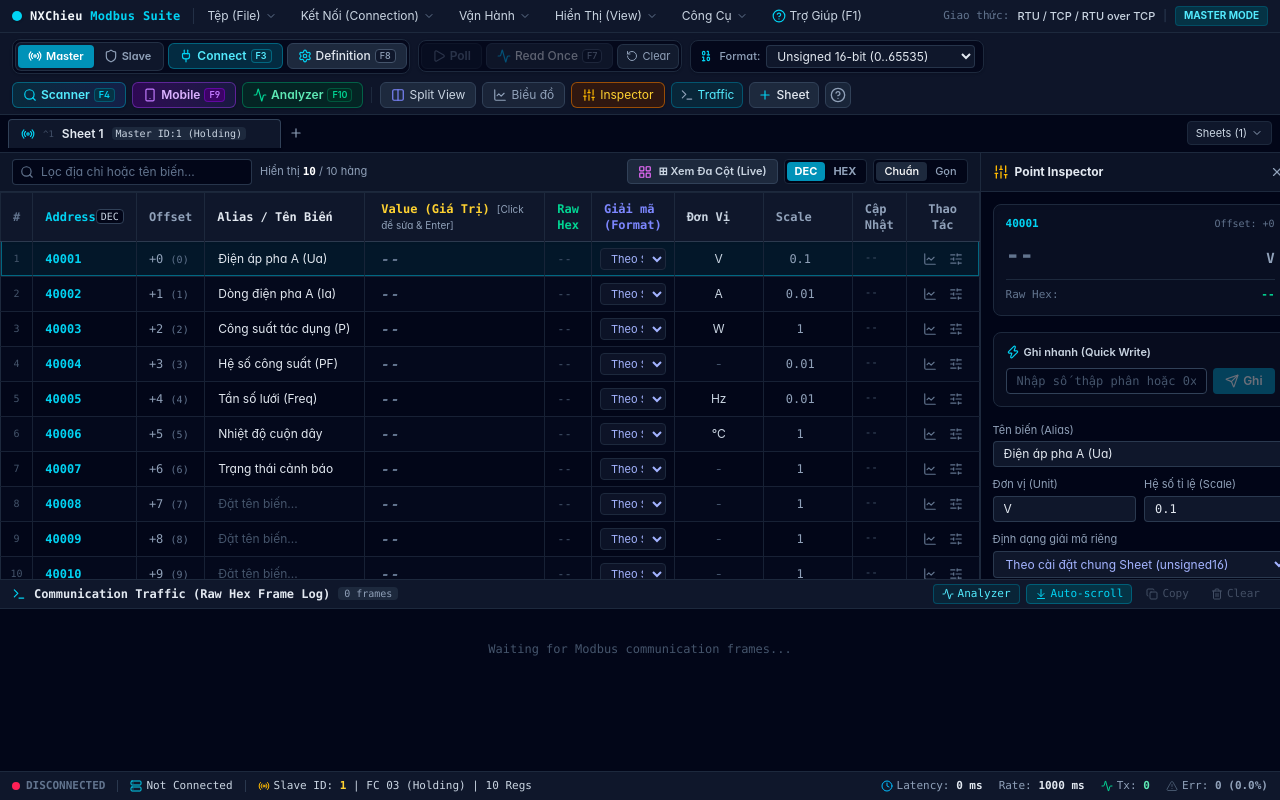
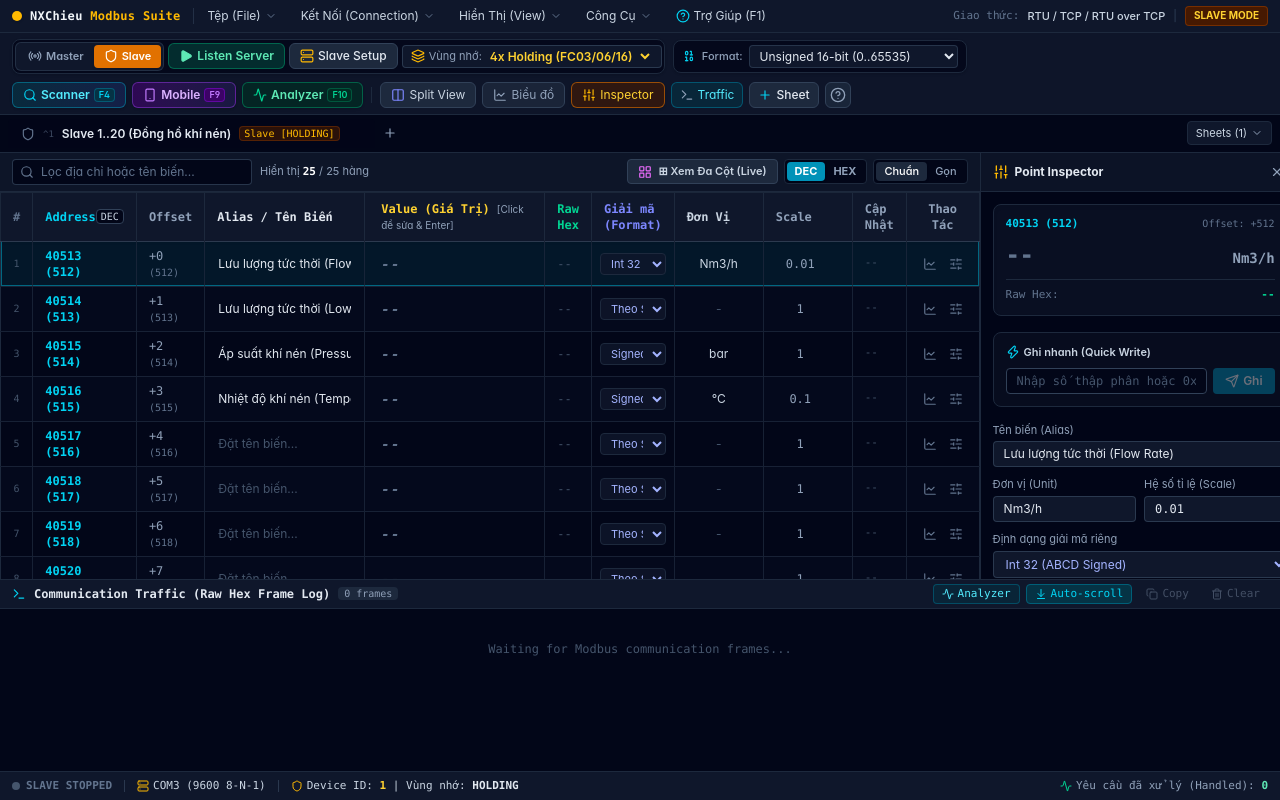
Before and after one commit to hoangchieu91/NXChieu-modbus-tool, a React (Vite) app: page / in a window 1280 px wide. Built offline with nearby package versions, Linux system fonts and the light colour scheme.

Commit message:
feat: auto-load default project and configure initial air meter registers

```diff
--- a/src/App.tsx
+++ b/src/App.tsx
@@ -256,42 +256,56 @@ interface PerTabState {
 }
 
 const INITIAL_TAB: TabSession = {
-  id: 'tab-1',
-  title: 'Sheet 1',
-  role: 'master',
-  definition: DEFAULT_DEFINITION,
+  id: 'tab-com3-slaves-airmeter',
+  title: 'Slave 1..20 (Đồng hồ khí nén)',
+  role: 'slave',
+  definition: {
+    slave_id: 1,
+    function_code: 3,
+    start_address: 512,
+    quantity: 25,
+    scan_rate_ms: 1000,
+  },
   format: 'unsigned16',
+  formats: {
+    512: 'long_abcd',
+    514: 'signed16',
+    515: 'signed16',
+    531: 'uint32_abcd',
+  },
   aliases: {
-    0: 'Điện áp pha A (Ua)',
-    1: 'Dòng điện pha A (Ia)',
-    2: 'Công suất tác dụng (P)',
-    3: 'Hệ số công suất (PF)',
-    4: 'Tần số lưới (Freq)',
-    5: 'Nhiệt độ cuộn dây',
-    6: 'Trạng thái cảnh báo',
+    512: 'Lưu lượng tức thời (Flow Rate)',
+    513: 'Lưu lượng tức thời (Low Word)',
+    514: 'Áp suất khí nén (Pressure)',
+    515: 'Nhiệt độ khí nén (Temperature)',
+    531: 'Tổng thể tích khí tích lũy (Total m3)',
+    532: 'Tổng thể tích khí (Low Word)',
   },
   units: {
-    0: 'V',
-    1: 'A',
-    2: 'W',
-    3: '',
-    4: 'Hz',
-    5: '°C',
-    6: '',
+    512: 'Nm3/h',
+    514: 'bar',
+    515: '°C',
+    531: 'm3',
   },
   scalings: {
-    0: 0.1,
-    1: 0.01,
-    2: 1,
-    3: 0.01,
-    4: 0.01,
-    5: 1,
-    6: 1,
+    512: 0.01,
+    514: 1,
+    515: 0.1,
+    531: 0.1,
   },
-  slaveConfig: DEFAULT_SLAVE_CONFIG,
+  slaveConfig: {
+    type: 'serial',
+    port: 'COM3',
+    baud_rate: 9600,
+    data_bits: 8,
+    parity: 'none',
+    stop_bits: 1,
+    slave_id: 1,
+    slave_id_end: 20,
+  },
   slaveTable: 'holding',
-  slaveStartAddr: 0,
-  slaveQuantity: 10,
+  slaveStartAddr: 512,
+  slaveQuantity: 25,
 };
 
 const createEmptyTabState = (): PerTabState => ({
@@ -470,19 +484,6 @@ export const App: React.FC = () => {
 
   useEffect(() => {
     refreshPorts();
-    // Auto-load default project if current workspace is unmodified initial state
-    try {
-      if ((window as any).go?.main?.App?.LoadDefaultProject) {
-        (window as any).go.main.App.LoadDefaultProject().then((content: string) => {
-          if (content && (!localStorage.getItem('nxchieu_modbus_workspace_v1') || tabsRef.current.length === 1 && tabsRef.current[0].id === 'tab-1')) {
-            const imported = parseProjectJsonString(content);
-            applyImportedProject(imported);
-          }
-        }).catch(() => undefined);
-      }
-    } catch {
-      // ignore
-    }
   }, [refreshPorts]);
 
   // Helper to update state for a specific tab
@@ -1224,6 +1225,26 @@ export const App: React.FC = () => {
     setActiveTabId(imported.activeTabId);
     notify('success', `Đã nạp dự án "${imported.projectName}" gồm ${imported.tabs.length} sheet.`);
   };
+
+  // Attempt to load default project (e.g. COM3_Master_Slaves_Simulation.nxmodbus) on first mount if no saved project exists
+  useEffect(() => {
+    const tryAutoLoad = async () => {
+      try {
+        const saved = loadWorkspace();
+        // If workspace was never saved or only has standard initial tab, load default project file
+        if (!saved && (window as any).go?.main?.App?.LoadDefaultProject) {
+          const content = await (window as any).go.main.App.LoadDefaultProject();
+          if (content) {
+            const imported = parseProjectJsonString(content);
+            await applyImportedProject(imported);
+          }
+        }
+      } catch (err) {
+        console.warn('Auto-load default project skipped:', err);
+      }
+    };
+    tryAutoLoad();
+  }, []);
 
   const handleOpenProjectClick = async () => {
     // Try native Wails file dialog first if available
--- a/wailsjs/go/main/App.d.ts
+++ b/wailsjs/go/main/App.d.ts
@@ -34,7 +34,11 @@ export function GetSnifferStatus():Promise<sniffer.CaptureStatus>;
 
 export function ListSerialPorts():Promise<Array<modbus.SerialPortDetail>>;
 
+export function LoadDefaultProject():Promise<string>;
+
 export function LoadSnifferProfileFile():Promise<string>;
+
+export function OpenProjectFile():Promise<string>;
 
 export function OpenSnifferCapture():Promise<string>;
 
--- a/wailsjs/go/main/App.js
+++ b/wailsjs/go/main/App.js
@@ -62,8 +62,16 @@ export function ListSerialPorts() {
   return window['go']['main']['App']['ListSerialPorts']();
 }
 
+export function LoadDefaultProject() {
+  return window['go']['main']['App']['LoadDefaultProject']();
+}
+
 export function LoadSnifferProfileFile() {
   return window['go']['main']['App']['LoadSnifferProfileFile']();
+}
+
+export function OpenProjectFile() {
+  return window['go']['main']['App']['OpenProjectFile']();
 }
 
 export function OpenSnifferCapture() {
```
Also changed, not shown: 1 other file (tests, documents, lock files or other folders).
